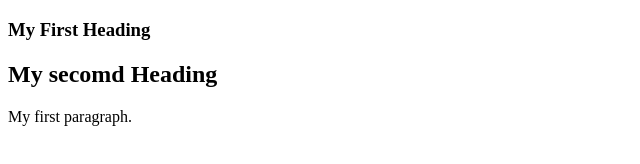
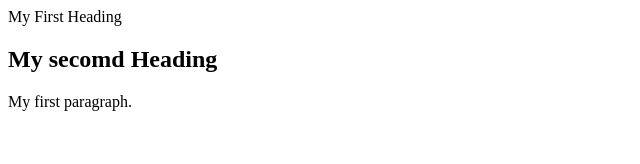
Before and after one commit to leena991188/GitandGithubDemo, a plain HTML site: page index.html in a window 1280 px wide. Shown: the whole page, without its empty margins (0-640 px from the left). Drawn offline with Linux system fonts and the light colour scheme.

Commit message:
the changes

```diff
--- a/index.html
+++ b/index.html
@@ -2,11 +2,10 @@
 <html>
 <body>
 
-<h3>My First Heading</h3>
+<h7>My First Heading</h7>
 <h2>My secomd Heading</h1>
 
 
 <p>My first paragraph.</p>
-
 </body>
 </html>
```
Also changed, not shown: file1.txt (added), file3.txt (added), file4.txt (added).
